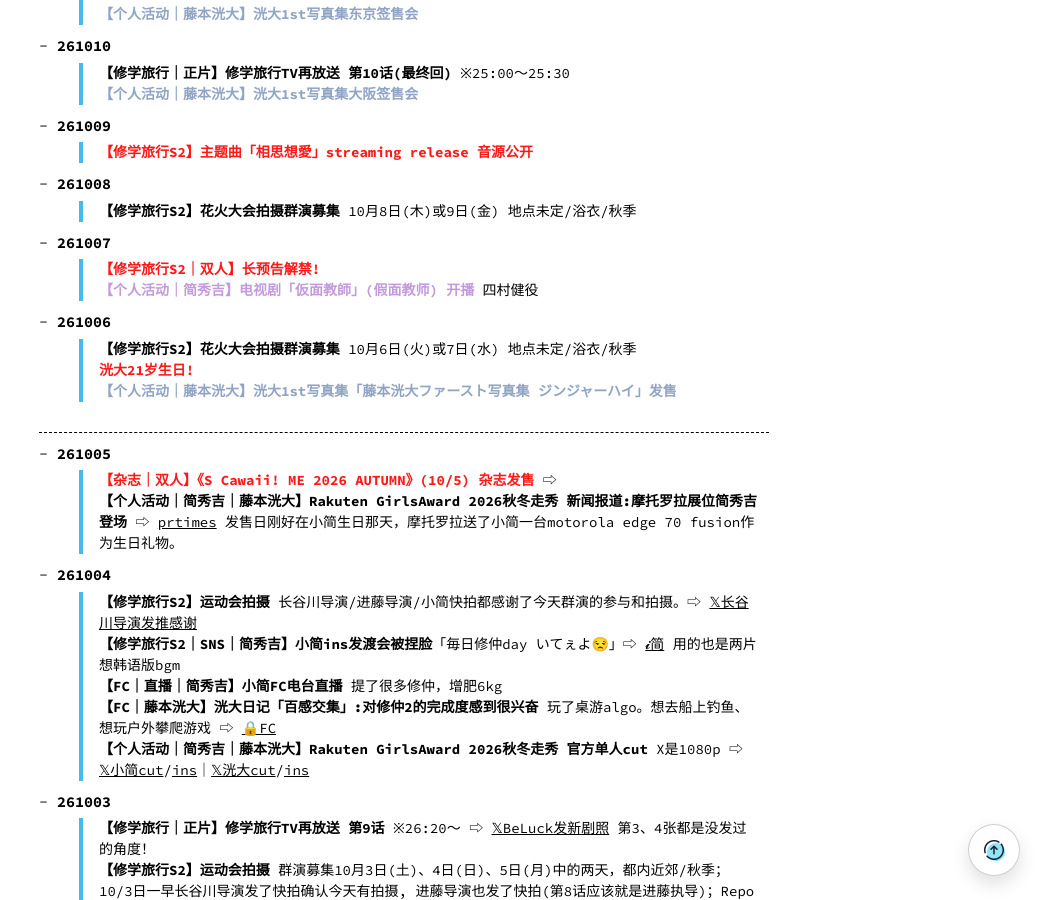
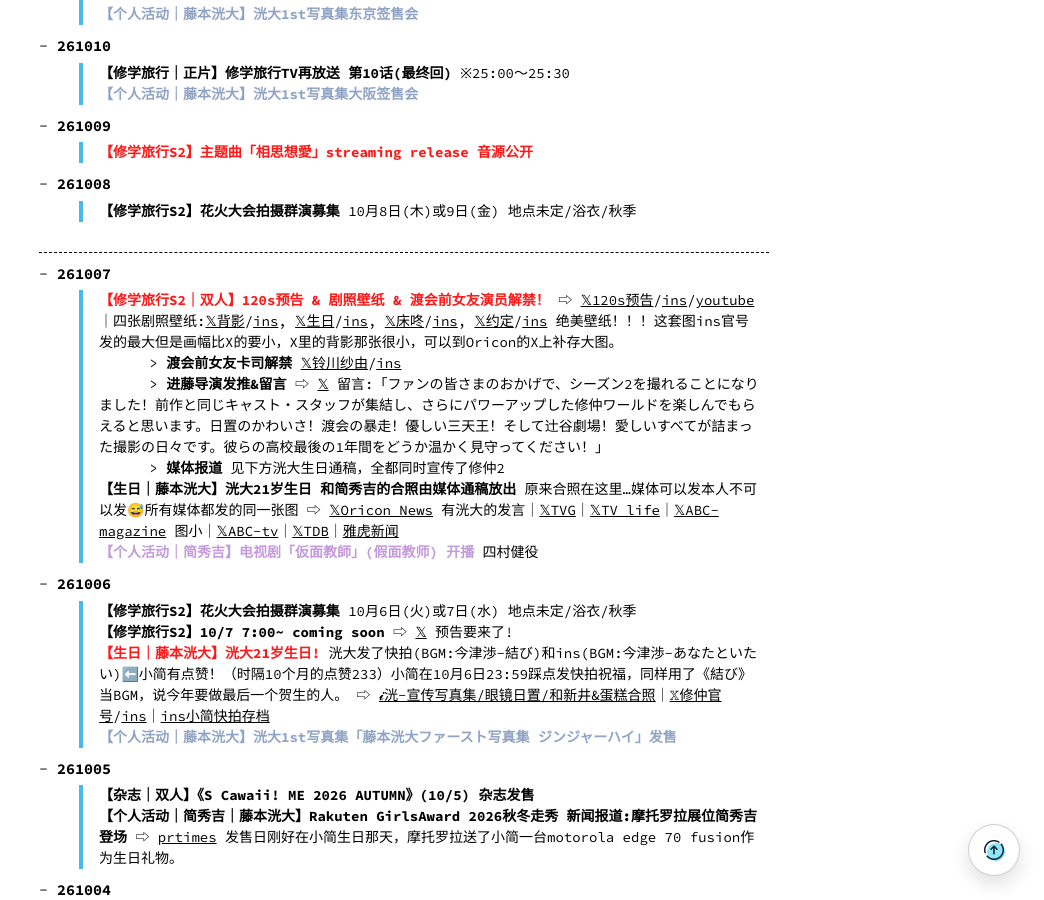
Before and after one commit to eri329/hidekou, a Jekyll site: the page built from flattened_timeline.md, in a window 1280 px wide and 900 px high, scrolled down 1874 px. Shown: the whole window, without its empty margins (236-1280 px from the left). Built offline with Jekyll 4.4.1, drawn with Linux system fonts in a browser that asks for light colours; comment, search, counter and statistics services are not loaded.

Commit message:
regular update

```diff
--- a/flattened_timeline.md
+++ b/flattened_timeline.md
@@ -80,18 +80,23 @@ permalink: /flattened_timeline/
     > **【修学旅行S2】主题曲「相思想愛」streaming release 音源公开**{: .text-red}
 * **261008**
     > **【修学旅行S2】花火大会拍摄群演募集** 10月8日(木)或9日(金) 地点未定/浴衣/秋季
+
+<div class="line"></div>
+
 * **261007**
-    > **【修学旅行S2｜双人】长预告解禁!**{: .text-red}
+    > **【修学旅行S2｜双人】120s预告 & 剧照壁纸 & 渡会前女友演员解禁！**{: .text-red} ⇨ [𝕏120s预告](https://x.com/dramal_abc/status/2107591731827159227)/[ins](https://www.instagram.com/p/DeKzqwXE4dL/)/[youtube](https://youtu.be/tHbT5YMC9iU)｜四张剧照壁纸:[𝕏背影](https://x.com/dramal_abc/status/2107591981883158552)/[ins](https://www.instagram.com/p/DeKzwk9E_u_/), [𝕏生日](https://x.com/dramal_abc/status/2107592233474052548)/[ins](https://www.instagram.com/p/DeKzzBqk0f1/), [𝕏床咚](https://x.com/dramal_abc/status/2107592485245702535)/[ins](https://www.instagram.com/p/DeKzyOvE7po/), [𝕏约定](https://x.com/dramal_abc/status/2107592736899834102)/[ins](https://www.instagram.com/p/DeKzqGUE8rj/) 绝美壁纸！！！这套图ins官号发的最大但是画幅比X的要小，X里的背影那张很小，可以到Oricon的X上补存大图。
+        > **渡会前女友卡司解禁** [𝕏铃川纱由](https://x.com/suzukawa1227/status/2107657698011668551)/[ins](https://www.instagram.com/p/DeLRBsuktNT/)
+        > **进藤导演发推&留言** ⇨ [𝕏](https://x.com/shindo59512/status/2107601157975859599) 留言:「ファンの皆さまのおかげで、シーズン2を撮れることになりました！前作と同じキャスト・スタッフが集結し、さらにパワーアップした修仲ワールドを楽しんでもらえると思います。日置のかわいさ！渡会の暴走！優しい三天王！そして辻谷劇場！愛しいすべてが詰まった撮影の日々です。彼らの高校最後の1年間をどうか温かく見守ってください！」
+        > **媒体报道** 见下方洸大生日通稿，全都同时宣传了修仲2
+    > **【生日｜藤本洸大】洸大21岁生日 和简秀吉的合照由媒体通稿放出** 原来合照在这里…媒体可以发本人不可以发😅所有媒体都发的同一张图 ⇨ [𝕏Oricon News](https://x.com/oricon/status/2107591732691095606) 有洸大的发言｜[𝕏TVG](https://x.com/TVGweb/status/2107591983518589349)｜[𝕏TV life](https://x.com/tv_life/status/2107595001362608133)｜[𝕏ABC-magazine](https://x.com/abc_mgzn/status/2107591732544291120) 图小｜[𝕏ABC-tv](https://x.com/asahi_tv/status/2107591732892213496)｜[𝕏TDB](https://x.com/talent_databank/status/2107591742489006426)｜[雅虎新闻](https://news.yahoo.co.jp/articles/a32652f1a60d0417d3dbf57abeb273cdbefa791a)
     > **【个人活动｜简秀吉】电视剧「仮面教師」(假面教师) 开播**{: .text-solo} 四村健役
 * **261006**
     > **【修学旅行S2】花火大会拍摄群演募集** 10月6日(火)或7日(水) 地点未定/浴衣/秋季
-    > **洸大21岁生日!**{: .text-red}
+    > **【修学旅行S2】10/7 7:00~ coming soon** ⇨ [𝕏](https://x.com/dramal_abc/status/2107460569242677257) 预告要来了!
+    > **【生日｜藤本洸大】洸大21岁生日!**{: .text-red} 洸大发了快拍(BGM:今津渉-結び)和ins(BGM:今津渉-あなたといたい)⬅️小简有点赞！（时隔10个月的点赞233）小简在10月6日23:59踩点发快拍祝福，同样用了《結び》当BGM，说今年要做最后一个贺生的人。 ⇨ [𝓲洸-宣传写真集/眼镜日置/和新井&蛋糕合照](https://www.instagram.com/p/DeJvffFFI5E/)｜[𝕏修仲官号](https://x.com/dramal_abc/status/2107422578424025149)/[ins](https://www.instagram.com/p/DeJmuSWTqb6/)｜[ins小简快拍存档](https://x.com/nano_hdku/status/2107488318653165724)
     > **【个人活动｜藤本洸大】洸大1st写真集「藤本洸大ファースト写真集 ジンジャーハイ」发售**{: .text-solo-k}
-
-<div class="line"></div>
-
 * **261005**
-    > **【杂志｜双人】《S Cawaii! ME 2026 AUTUMN》(10/5) 杂志发售**{: .text-red} ⇨ []()
+    > **【杂志｜双人】《S Cawaii! ME 2026 AUTUMN》(10/5) 杂志发售**
     > **【个人活动｜简秀吉｜藤本洸大】Rakuten GirlsAward 2026秋冬走秀 新闻报道:摩托罗拉展位简秀吉登场** ⇨ [prtimes](https://prtimes.jp/main/html/rd/p/000000043.000132917.html) 发售日刚好在小简生日那天，摩托罗拉送了小简一台motorola edge 70 fusion作为生日礼物。
 * **261004**
     > **【修学旅行S2】运动会拍摄** 长谷川导演/进藤导演/小简快拍都感谢了今天群演的参与和拍摄。⇨ [𝕏长谷川导演发推感谢](https://x.com/hasetaku0227/status/2106697748896796765)
```
Also changed, not shown: drama.md (+2 -0 lines), timeline_s2.md (+6 -0 lines), tmi.md (+1 -0 lines), changelog.md.
